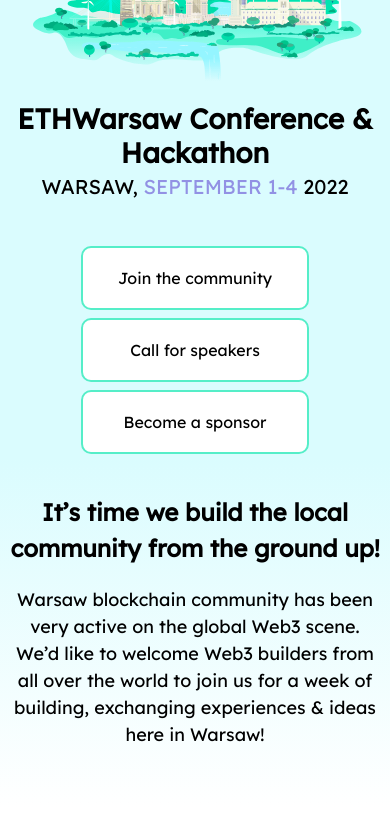
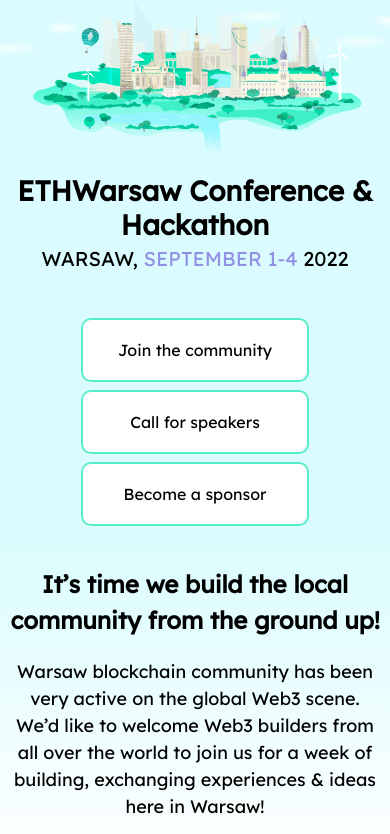
Before and after one commit to antek-eth/ETHWarsaw-landing, a website built with Parcel: page src/index.html in a window 390 px wide. Shown: the part 80-914 px from the top of the page. Built offline with nearby package versions, Linux system fonts and the light colour scheme; a script that the page names is missing.

Commit message:
Fix some mobile styles

```diff
--- a/src/css/main.css
+++ b/src/css/main.css
@@ -4,6 +4,10 @@
   background-color: #DAFCFE;
 
   height: 100%;
+}
+
+button {
+  font-family: 'Lexend';
 }
 
 a:link {
@@ -138,10 +142,6 @@
 
 .title-section-wrapper {
   width: 100%;
-  display: flex;
-  flex-direction: column;
-  justify-content: center;
-  align-items: center;
   padding-bottom: 60px;
 }
 
@@ -159,12 +159,12 @@
   line-height: 120%;
   text-align: center;
   text-transform: capitalize;
+  margin: 0;
 }
 
 .sub-title-wrapper {
-  display: flex;
-  justify-content: center;
   margin-top: 5px;
+  text-align: center;
 }
 
 .sub-title {
@@ -403,6 +403,10 @@
     display: none;
   }
 
+  .illustration-wrapper {
+    margin-top: 0;
+  }
+
   .illustration {
     width: 100%;
   }
--- a/src/index.html
+++ b/src/index.html
@@ -78,10 +78,10 @@
         </div>
         <div class="title-section-wrapper">
             <div class="title-wrapper">
-                <div class="title">ETHWarsaw Conference & Hackathon</div>
-                <div class="sub-title-wrapper">
-                    <div class="sub-title">Warsaw, <span class="sub-title-date">September 1-4</span> 2022</div>
-                </div>
+                <h1 class="title">ETHWarsaw Conference & Hackathon</h1>
+                <h3 class="sub-title-wrapper">
+                    <span class="sub-title">Warsaw, <span class="sub-title-date">September 1-4</span> 2022</span>
+                </h3>
             </div>
         </div>
         <div class="buttons-section-wrapper">
```
